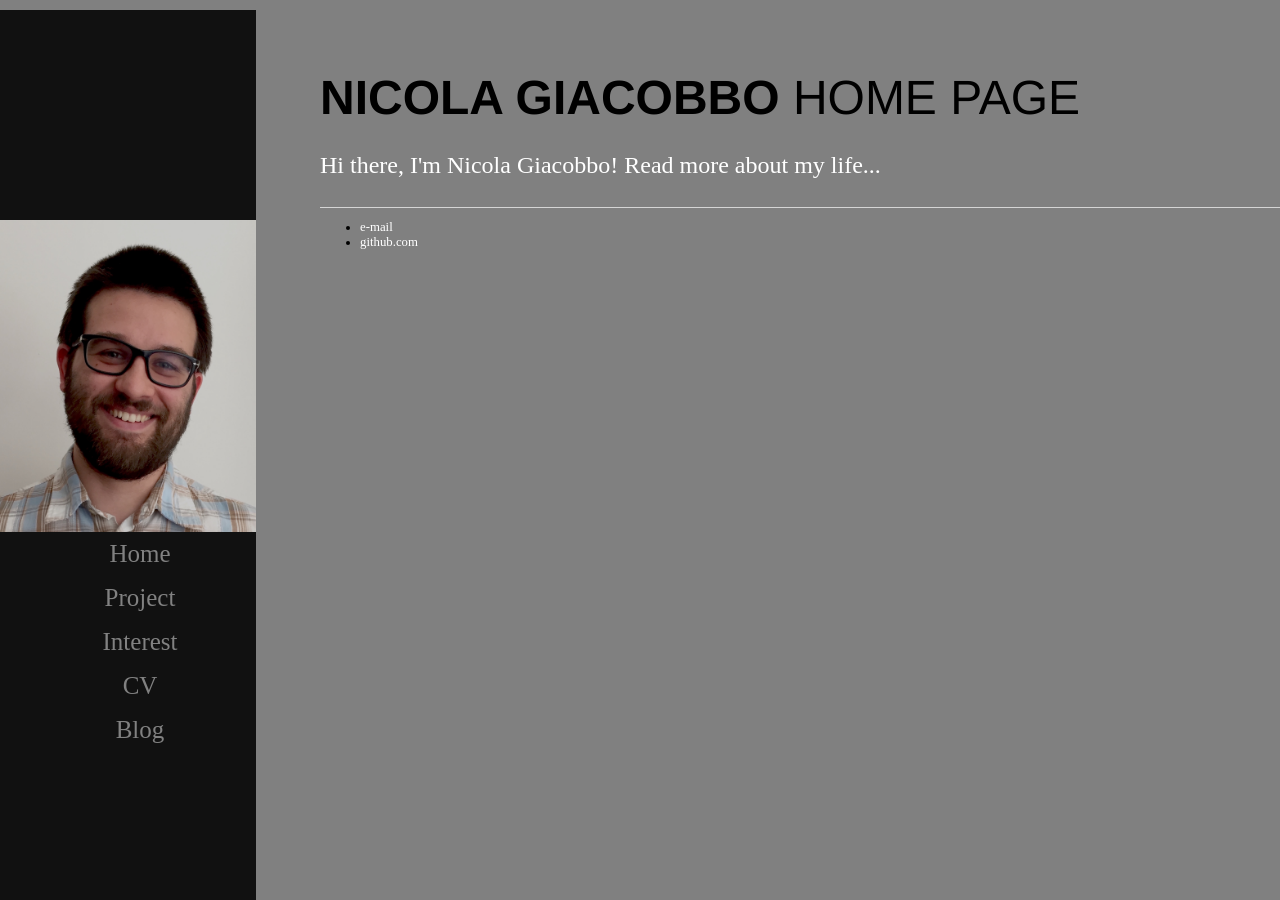
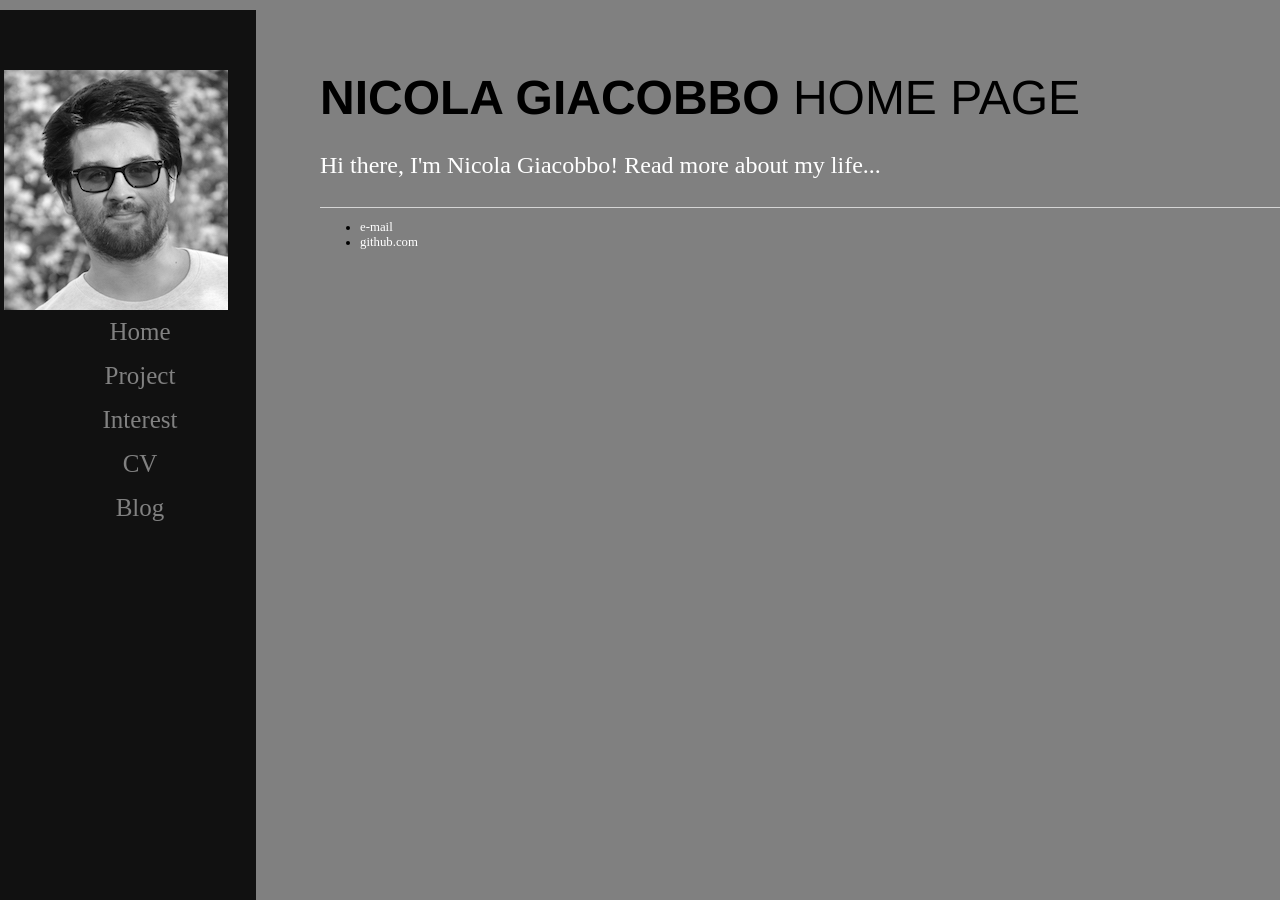
Before and after one commit to GiacobboNicola/giacobbonicola.github.io, a Jekyll site: the page built from index.html, in a window 1280 px wide. Built offline with Jekyll 4.4.1, drawn with Linux system fonts in a browser that asks for light colours.

Commit message:
add bw image

```diff
--- a/_layouts/default.html
+++ b/_layouts/default.html
@@ -15,7 +15,7 @@
 			<!-- Navigation -->
 			<nav>
 					<div class="trick"></div>
-						<img src="../images/fotome.jpg"/>
+						<img src="../images/Nicola_ProfileBW.JPG"/>
 					</div>
 	        		<a href="/">Home</a>
 		        	<a href="/project">Project</a>
```
